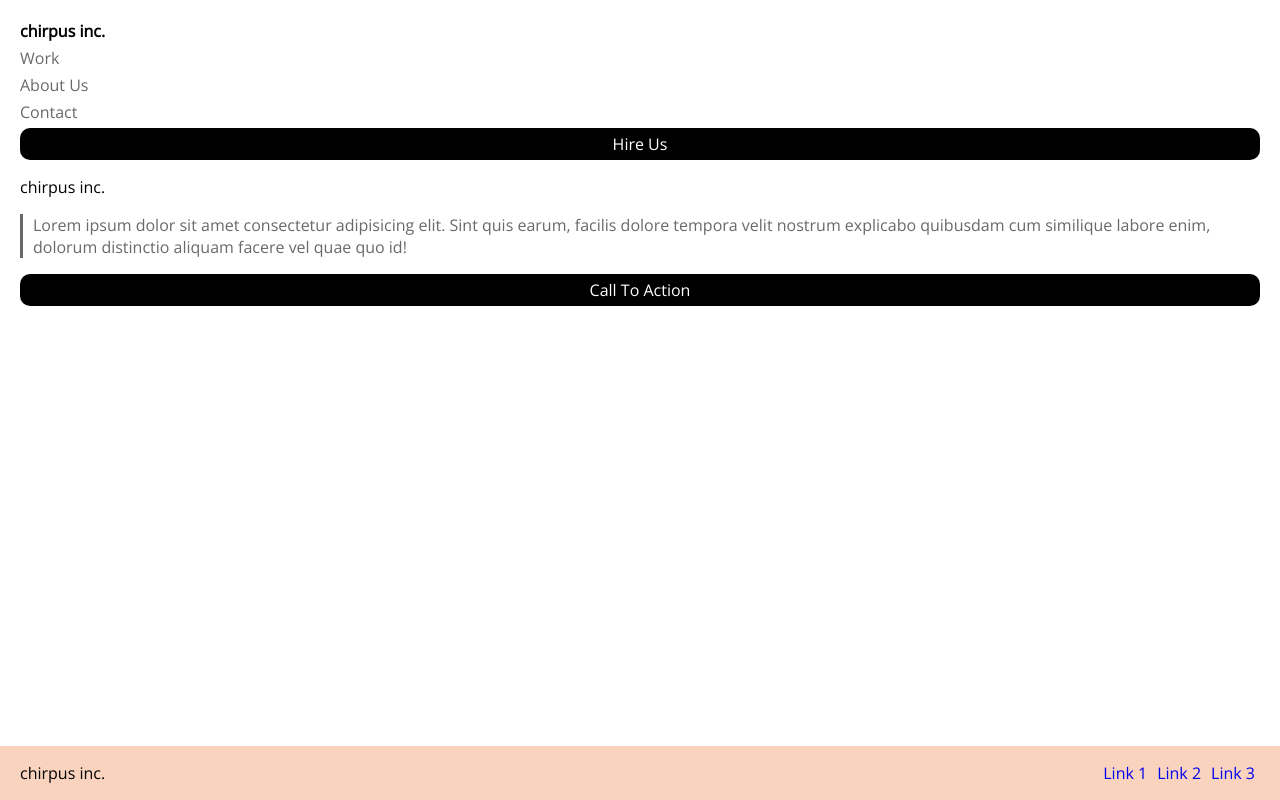
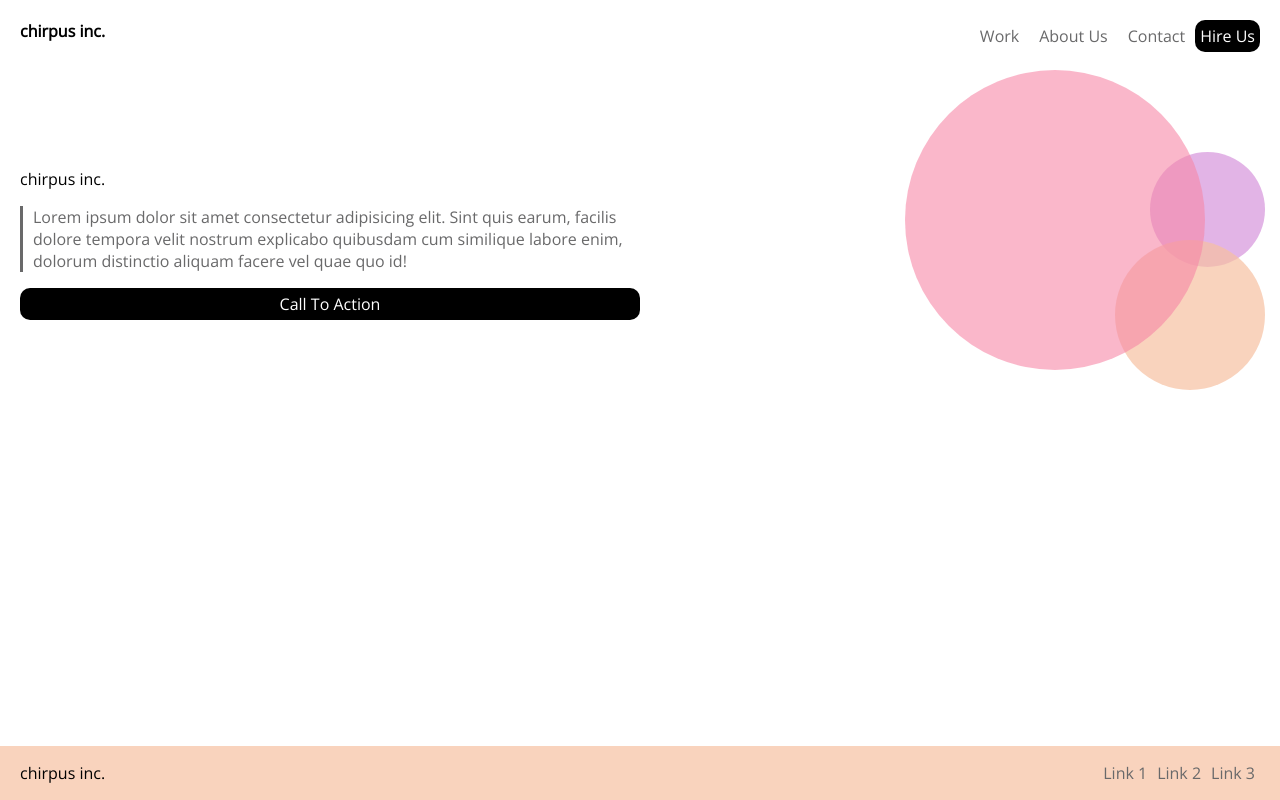
Before and after one commit to HannonN/Lab1-part2, a plain HTML site: page index.html in a window 1280 px wide. Drawn offline with nearby package versions, Linux system fonts and the light colour scheme.

Commit message:
Lab1-part2-update

```diff
--- a/index.html
+++ b/index.html
@@ -12,7 +12,7 @@
     <link rel="stylesheet" href="style.css" />
   </head>
   <body>
-		<header>
+    <header class="header-top-nav">
       <h1 class="company">chirpus inc.</h1>
       <nav>
         <ul class="header-nav-list">
@@ -29,7 +29,8 @@
         </ul>
       </nav>
     </header>
-		<main>
+    <main class="main-content">
+      <section class="text-content">
         <p>chirpus inc.</p>
         <p class="about-text">
           Lorem ipsum dolor sit amet consectetur adipisicing elit. Sint quis
@@ -38,6 +39,11 @@
           id!
         </p>
         <a href="#" class="link button">Call To Action</a>
+      </section>
+      <section class="main-content-circles"></section>
+      <div class="circles-small"></div>
+      <div class="circles-medium"></div>
+      <div class="circles-large"></div>
     </main>
     <footer class="footer">
       <p class="footer-company">chirpus inc.</p>
--- a/style.css
+++ b/style.css
@@ -72,4 +72,67 @@ body {
 
 .footer-link {
   padding: 5px;
+  color: #69696a;
 }
+
+@media only screen and (min-width: 768px) {
+  .header-top-nav {
+    display: flex;
+    justify-content: space-between;
+  }
+
+  .header-nav-list {
+    display: flex;
+    right: 0;
+    align-items: center;
+  }
+
+  .header-nav-li {
+    margin: 0 10px;
+  }
+
+  .main-content {
+    display: flex;
+    margin-top: 100px;
+  }
+
+  .text-content {
+    flex: 1;
+  }
+
+  .main-content-circles {
+    display: initial;
+    flex: 1;
+    position: relative;
+  }
+
+  .circles-large {
+    position: absolute;
+    background-color: rgba(247, 136, 167, 0.6);
+    border-radius: 50%;
+    width: 300px;
+    height: 300px;
+    right: 75px;
+    top: 70px;
+  }
+
+  .circles-medium {
+    position: absolute;
+    background-color: rgba(247, 193, 162, 0.7);
+    border-radius: 50%;
+    width: 150px;
+    height: 150px;
+    right: 15px;
+    top: 240px;
+  }
+
+  .circles-small {
+    position: absolute;
+    background-color: rgba(207, 130, 213, 0.6);
+    border-radius: 50%;
+    width: 115px;
+    height: 115px;
+	right: 15px;
+	top
+  }
+}
```
Lines whose indentation alone changed are shown as unchanged.
